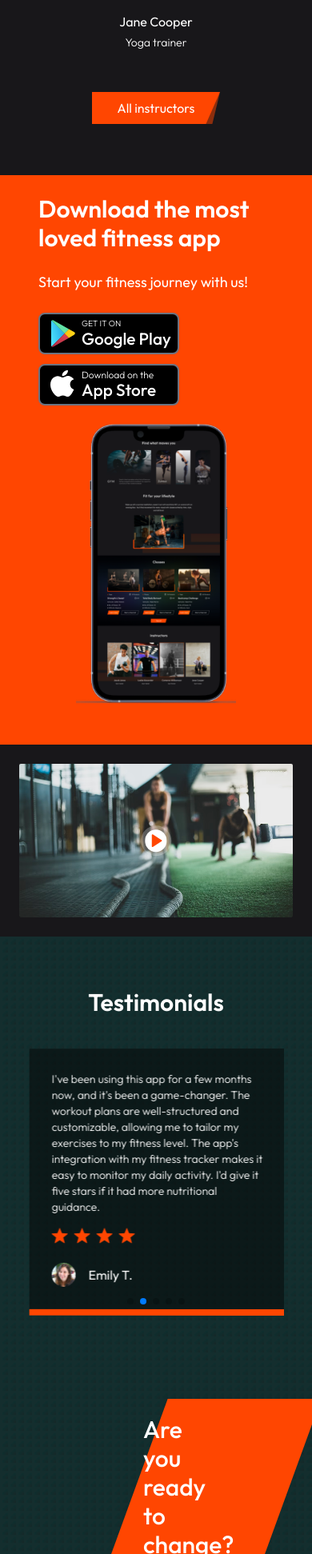
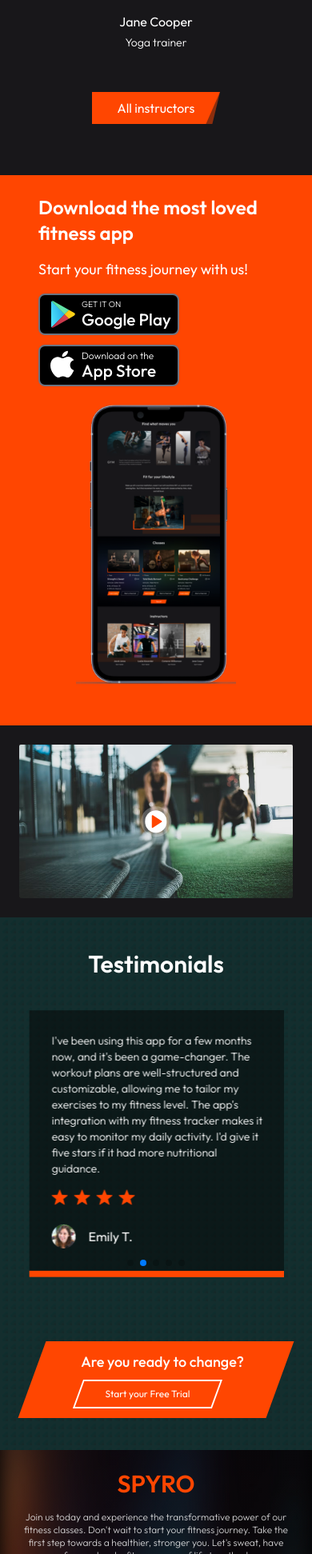
Before and after one commit to ajoykumardas12/spyro, a Next.js app: page / in a window 390 px wide. Shown: the part 6226-8169 px from the top of the page at 80% size. Built offline with nearby package versions, Linux system fonts and the light colour scheme.

Commit message:
responsive trial and footer section

```diff
--- a/app/components/DownloadApp.tsx
+++ b/app/components/DownloadApp.tsx
@@ -3,8 +3,8 @@ import Image from "next/image";
 function DownloadApp() {
     return (
         <div className="w-full flex flex-col md:flex-row items-center px-12 lg:px-16 py-6 bg-brand">
-            <div className="w-full md:w-6/12 flex flex-col gap-6 md:gap-10">
-                <h3 className="text-3xl xs:text-4xl md:text-5xl font-semibold">Download the most loved fitness app</h3>
+            <div className="w-full md:w-6/12 flex flex-col gap-4 xs:gap-6 md:gap-10">
+                <h3 className="text-2xl xs:text-4xl md:text-5xl font-semibold">Download the most loved fitness app</h3>
                 <p className="text-lg">Start your fitness journey with us!</p>
                 <div className="grid auto-cols-max xs:auto-rows-max grid-flow-row xs:grid-flow-col gap-3 xs:gap-6">
                     <div className="flex gap-1 bg-black px-2 py-1 rounded-lg border-2 border-gray-500 cursor-pointer">
--- a/app/components/Footer.tsx
+++ b/app/components/Footer.tsx
@@ -8,12 +8,12 @@ function Footer() {
             className="bg-no-repeat bg-[length:100%_100%]"
             style={{backgroundImage: "url('/images/footer-bg.png')"}}
         >
-            <div className="px-20 pt-10 pb-4 flex flex-col items-center bg-gradient-to-r from-primaryBg/20 to-primaryBg/20">
-                <h2 className="text-3xl font-semibold text-brand mb-6">SPYRO</h2>
-                <p className="w-7/12 text-base font-light text-center text-white/80 mb-6">
+            <div className="px-6 xs:px-10 sm:px-14 md:px-16 lg:px-20 pt-6 xs:pt-10 pb-4 flex flex-col items-center bg-gradient-to-r from-primaryBg/20 to-primaryBg/20">
+                <h2 className="text-3xl font-semibold text-brand mb-4 xs:mb-6">SPYRO</h2>
+                <p className="w-full xs:w-11/12 sm:w-10/12 md:8/12 lg:w-7/12 text-xs xs:text-sm lg:text-base font-light text-center text-white/80 mb-4 xs:mb-6">
                     Join us today and experience the transformative power of our fitness classes. Don&apos;t wait to start your fitness journey. Take the first step towards a healthier, stronger you. Let&apos;s sweat, have fun, and make fitness a way of life together!
                 </p>
-                <div className="flex items-center gap-2 mb-6">
+                <div className="flex items-center gap-2 mb-4 xs:mb-6">
                     <FooterSocial src={"/icons/facebook.png"} />
                     <FooterSocial src={"/icons/twitter.svg"} />
                     <FooterSocial src={"/icons/instagram.png"} />
--- a/app/components/FreeTrial.tsx
+++ b/app/components/FreeTrial.tsx
@@ -1,17 +1,17 @@
 function FreeTrial() {
     return (
-        <div className="w-full px-20 py-10 texture-bg flex flex-col items-center">
-            <div className="w-10/12 parallelogram pl-20 pr-10 py-5 flex items-center justify-between bg-brand">
-                <div className="w-7/12">
-                    <h3 className="text-3xl font-medium mb-2">
+        <div className="w-full px-10 xs:px-20 py-10 texture-bg flex flex-col items-center">
+            <div className="w-full md:w-10/12 parallelogram pl-10 md:pl-16 pr-10 py-3 xs:py-5 flex flex-col md:flex-row items-center justify-between bg-brand gap-2">
+                <div className="w-full md:w-7/12 text-center md:text-left">
+                    <h3 className="text-lg xs:text-xl lg:text-3xl font-medium">
                         Are you ready to change?
                     </h3>
-                    <p className="text-sm">
+                    <p className="text-sm hidden sm:block mt-2">
                         Challenge your strength. Stretch your body. Breathe easy. Our team of world-class instructors will empower you on the journey.
                     </p>
                 </div>
                 <button className="nested-parallelogram px-8 py-2 border-[2px] border-white mr-2">
-                    <div>
+                    <div className="text-xs">
                     Start your Free Trial
                     </div>
                 </button>
--- a/app/components/Testimonials.tsx
+++ b/app/components/Testimonials.tsx
@@ -13,7 +13,7 @@ SwiperCore.use([EffectCoverflow, Pagination, Autoplay]);
 
 function Testimonials() {
     return (
-        <div className="w-full flex flex-col items-center p-16 texture-bg overflow-hidden">
+        <div className="w-full flex flex-col items-center px-16 py-10 xs:py-12 texture-bg overflow-hidden">
             <h2 className="text-3xl font-semibold mb-10">Testimonials</h2>
             <div>
             <Swiper
```
